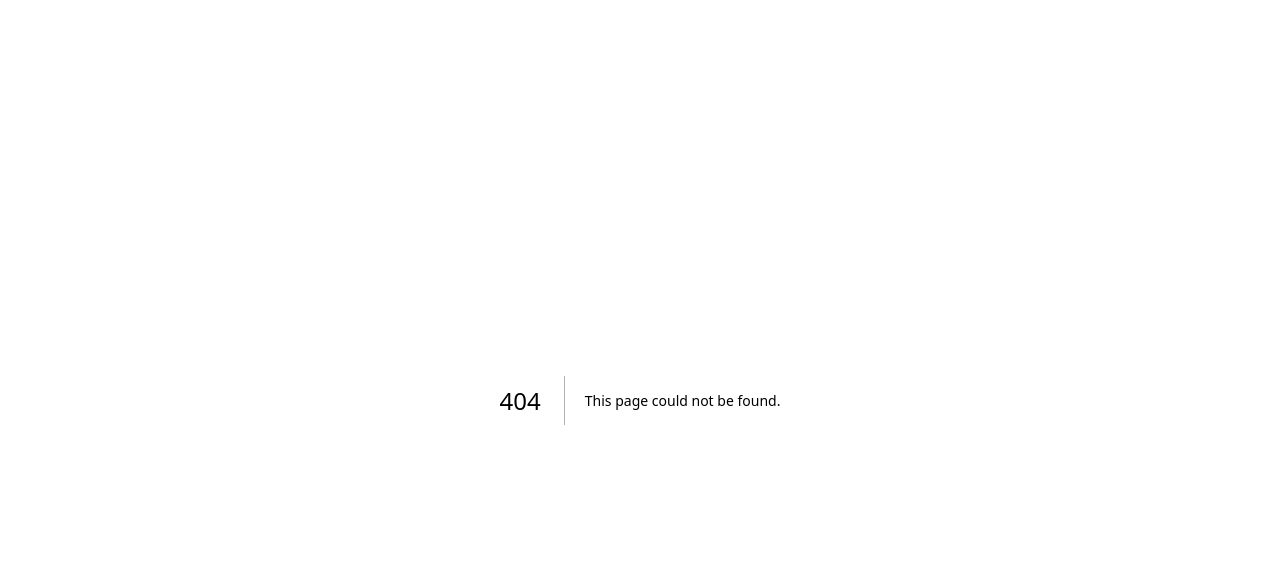
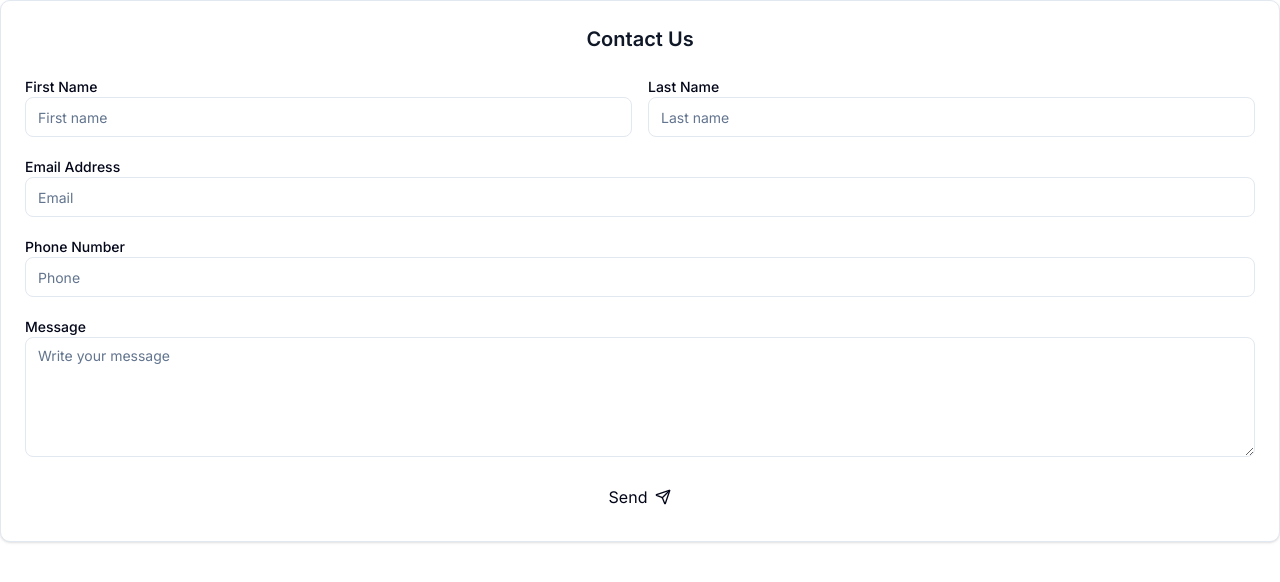
Before and after one commit to SDSU-CompE-561-Spring-2025/interactive-travel-planner, a Next.js app in the folder frontend/waymark/: page /contact in a window 1280 px wide. Before the commit this address had no page. Shown: the top 582 px of the page. Built offline with nearby package versions, Linux system fonts and the light colour scheme.

Commit message:
contact page with the new backend

```diff
--- /dev/null
+++ b/frontend/waymark/src/app/contact/page.tsx
@@ -0,0 +1,186 @@
+"use client"
+
+import type React from "react"
+import { useState, type FormEvent } from "react"
+import { Input } from "@/components/ui/input"
+import { Textarea } from "@/components/ui/textarea"
+import { Button } from "@/components/ui/button"
+import { Send } from "lucide-react"
+import emailjs from "@emailjs/browser"
+
+export default function ContactForm() {
+  const [isSubmitting, setIsSubmitting] = useState(false)
+  const [statusMessage, setStatusMessage] = useState<{
+    type: "success" | "error"
+    text: string
+  } | null>(null)
+
+  const [formData, setFormData] = useState({
+    firstName: "",
+    lastName: "",
+    email: "",
+    phone: "",
+    message: "",
+  })
+
+  const handleChange = (
+    e: React.ChangeEvent<HTMLInputElement | HTMLTextAreaElement>
+  ) => {
+    const { name, value } = e.target
+    setFormData((prev) => ({
+      ...prev,
+      [name]: value,
+    }))
+  }
+
+  const handleSubmit = async (e: FormEvent) => {
+    e.preventDefault()
+    setIsSubmitting(true)
+    setStatusMessage(null)
+
+    try {
+      await emailjs.send(
+        "service_yplhit1",
+        "template_afcjkpn",
+        {
+          from_name: `${formData.firstName} ${formData.lastName}`,
+          from_email: formData.email,
+          phone: formData.phone,
+          message: formData.message,
+        },
+        "t7IrVcDAy0yW_PFpt"
+      )
+
+      setStatusMessage({
+        type: "success",
+        text: "Message sent! We'll get back to you as soon as possible.",
+      })
+
+      setFormData({
+        firstName: "",
+        lastName: "",
+        email: "",
+        phone: "",
+        message: "",
+      })
+    } catch (error) {
+      console.error("Error sending email:", error)
+      setStatusMessage({
+        type: "error",
+        text: "There was a problem sending your message. Please try again.",
+      })
+    } finally {
+      setIsSubmitting(false)
+    }
+  }
+
+  return (
+    <div className="rounded-lg border p-6 shadow-sm bg-white space-y-6">
+      <h2 className="text-xl font-semibold text-center text-gray-900">
+        Contact Us
+      </h2>
+
+      {statusMessage && (
+        <div
+          className={`rounded-md p-3 text-center text-sm font-medium ${
+            statusMessage.type === "success"
+              ? "bg-green-100 text-green-800"
+              : "bg-red-100 text-red-800"
+          }`}
+        >
+          {statusMessage.text}
+        </div>
+      )}
+
+      <form onSubmit={handleSubmit} className="space-y-5">
+        <div className="grid grid-cols-1 md:grid-cols-2 gap-4">
+          <div>
+            <label htmlFor="firstName" className="block text-sm font-medium">
+              First Name
+            </label>
+            <Input
+              id="firstName"
+              name="firstName"
+              placeholder="First name"
+              value={formData.firstName}
+              onChange={handleChange}
+              required
+            />
+          </div>
+          <div>
+            <label htmlFor="lastName" className="block text-sm font-medium">
+              Last Name
+            </label>
+            <Input
+              id="lastName"
+              name="lastName"
+              placeholder="Last name"
+              value={formData.lastName}
+              onChange={handleChange}
+              required
+            />
+          </div>
+        </div>
+
+        <div>
+          <label htmlFor="email" className="block text-sm font-medium">
+            Email Address
+          </label>
+          <Input
+            id="email"
+            name="email"
+            type="email"
+            placeholder="Email"
+            value={formData.email}
+            onChange={handleChange}
+            required
+          />
+        </div>
+
+        <div>
+          <label htmlFor="phone" className="block text-sm font-medium">
+            Phone Number
+          </label>
+          <Input
+            id="phone"
+            name="phone"
+            type="tel"
+            placeholder="Phone"
+            value={formData.phone}
+            onChange={handleChange}
+          />
+        </div>
+
+        <div>
+          <label htmlFor="message" className="block text-sm font-medium">
+            Message
+          </label>
+          <Textarea
+            id="message"
+            name="message"
+            placeholder="Write your message"
+            value={formData.message}
+            onChange={handleChange}
+            required
+            className="min-h-[120px]"
+          />
+        </div>
+
+        <Button
+          type="submit"
+          disabled={isSubmitting}
+          className="w-full text-base font-medium flex items-center justify-center gap-2 py-2 px-4 rounded-md"
+        >
+          {isSubmitting ? (
+            <span className="text-sm">Sending...</span>
+          ) : (
+            <>
+              <span className="text-base">Send</span>
+              <Send className="h-4 w-4" />
+            </>
+          )}
+        </Button>
+      </form>
+    </div>
+  )
+}
```
